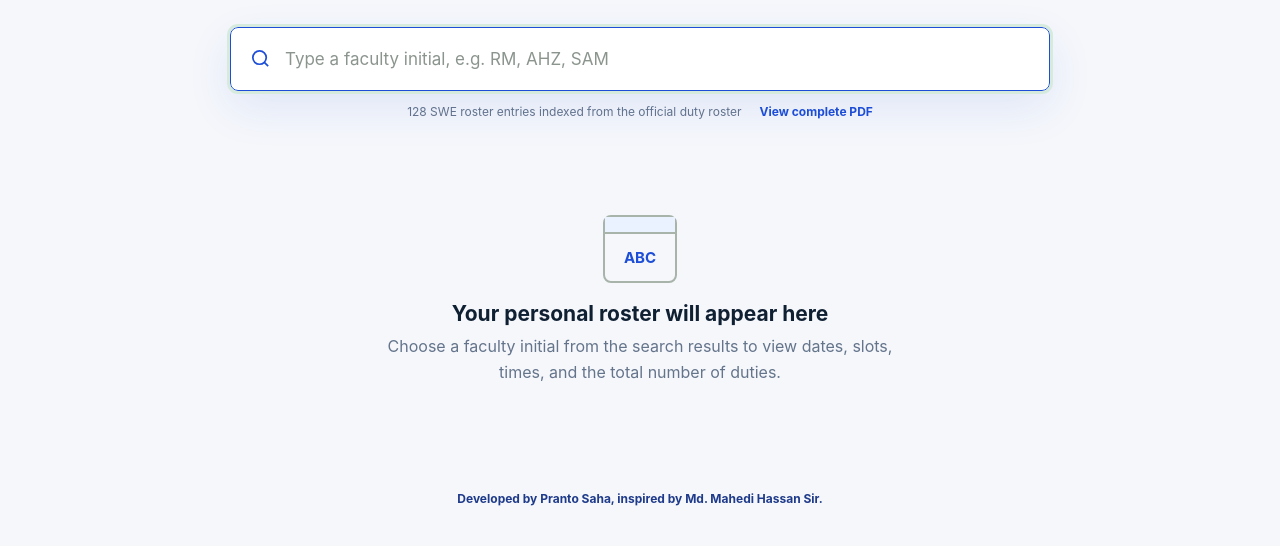
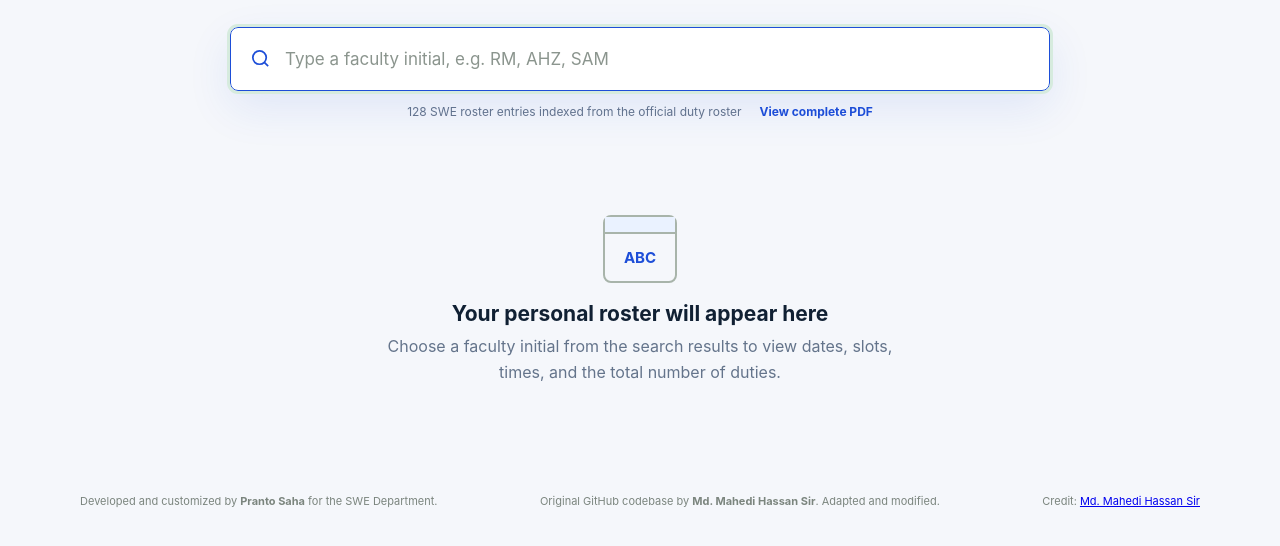
Before and after one commit to prantosaha57/SWE-Duty-Schedule, a website: page index.html in a window 1280 px wide. Shown: the part 452-998 px from the top of the page. Drawn offline with Linux system fonts and the light colour scheme.

Commit message:
Update index.html

```diff
--- a/index.html
+++ b/index.html
@@ -178,10 +178,25 @@
       </section>
     </main>
 
-    <footer class="developer-footer">
-      <a href="https://www.facebook.com/prantosaha57" target="_blank" rel="noopener noreferrer">Developed by Pranto Saha, inspired by Md. Mahedi Hassan Sir.
-</a>
-    </footer>
+<footer class="site-credit">
+  <p>
+    Developed and customized by
+    <strong>Pranto Saha</strong> for the SWE Department.
+  </p>
+
+  <p>
+    Original GitHub codebase by
+    <strong>Md. Mahedi Hassan Sir</strong>.
+    Adapted and modified.
+  </p>
+
+  <p>
+    Credit:
+    <a href="https://www.facebook.com/mehedihasan.tishan" target="_blank" rel="noopener noreferrer">
+      Md. Mahedi Hassan Sir
+    </a>
+  </p>
+</footer>
 
     <script type="module" src="./theme.js?v=9"></script>
     <script type="module" src="./app.js?v=9"></script>
```
